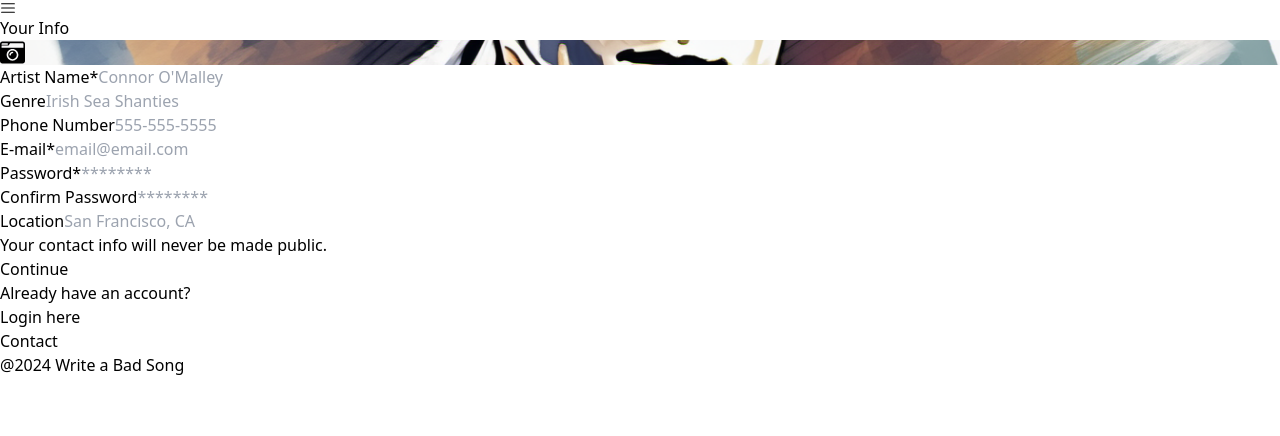
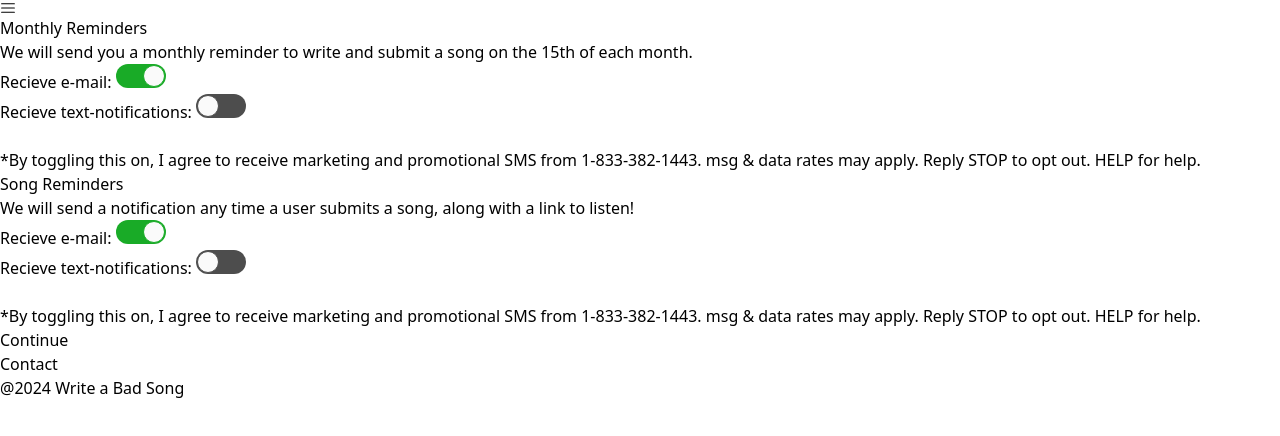
Before and after one commit to leerobertdyer/wabsv2, a React (Vite) app: page /signup in a window 1280 px wide. Shown: the top 436 px of the page. Built offline with nearby package versions, Linux system fonts and the light colour scheme; no server answers.

Commit message:
feat: started the twilio verification

```diff
--- a/src/App.tsx
+++ b/src/App.tsx
@@ -13,6 +13,7 @@ import Feed from "./Views/Feed/Feed";
 import { useEffect, useState } from "react";
 import { HandleLogout } from "./supabaseHelpers";
 import EmailNotification from "./Components/EmailNotification/EmailNotification";
+import TextNotification from "./Components/TextNotification/TextNotification";
 
 function App() {
   const [photo, setPhoto] = useState("");
@@ -83,6 +84,7 @@ function handleUpdateLoginState() {
           <Route path="/login" element={<Login getProfile={getProfile} />} />
           <Route path="/signup" element={<Signup getProfile={getProfile} />} />
           <Route path="/send-email" element={<EmailNotification />} />
+          <Route path="/send-text" element={<TextNotification />} />
           <Route
             path="/profile"
             element={
--- /dev/null
+++ b/src/Components/TextNotification/TextNotification.tsx
@@ -0,0 +1,25 @@
+import { useEffect } from "react";
+
+export default function TextNotification() {
+
+    useEffect(() => {
+        async function test() {
+         const resp = await fetch(`${import.meta.env.VITE_BACKEND_URL}/text-notification`, {
+            method: 'POST',
+            headers: { 'Content-Type': 'application/json' },
+            body: JSON.stringify({ message: 'Big Bobby Strikes Again', to: '+12318818138' })
+        })
+        if (resp) {
+            const data = await resp.json();
+            console.log(data)
+        }
+    }
+        test();
+    }, [])
+
+  return (
+    <div>
+      <h1>TextNotification</h1>
+    </div>
+  );
+}
--- a/src/Views/signup/Signup.tsx
+++ b/src/Views/signup/Signup.tsx
@@ -22,7 +22,7 @@ export default function Signup({ getProfile }: PropsDefinition) {
   const [passwordConfirm, setPasswordConfirm] = useState("");
   const [location, setLocation] = useState("");
   const [monthlyReminder, setMonthlyReminder] = useState(true);
-  const [formPage, setFormPage] = useState(1);
+  const [formPage, setFormPage] = useState(2);
   const [success, setSuccess] = useState(false);
 
   async function handleSignupSubmit() {
@@ -66,7 +66,7 @@ export default function Signup({ getProfile }: PropsDefinition) {
           ) : (
             <>
               <SignupPage2 monthlyReminder={monthlyReminder} setMonthlyReminder={setMonthlyReminder} />
-              <div className="w-[22rem] m-auto flex justify-center">
+              <div className="w-[22rem] pb-[10rem] m-auto flex justify-center">
                 <Button
                   role="primary"
                   size="medium"
--- a/src/Views/signup/SignupPage1.tsx
+++ b/src/Views/signup/SignupPage1.tsx
@@ -64,7 +64,7 @@ export default function SignupBasicInfo(props: PropsDefinition) {
       }
       return (
         <>
-          <div className="pt-5 w-[22rem] pb-[7rem] flex flex-col items-center m-auto">
+          <div className="pt-5 w-[22rem] pb-[10rem] flex flex-col items-center mx-auto">
             <h1 className="text-2xl pb-3 font-bold">Your Info</h1>
               <div
                 className="
--- a/src/Views/signup/SignupPage2.tsx
+++ b/src/Views/signup/SignupPage2.tsx
@@ -1,32 +1,103 @@
 import { Dispatch, SetStateAction } from "react";
-import  Toggle  from "react-toggle";
-import "react-toggle/style.css"
-
+import Toggle from "react-toggle";
+import "react-toggle/style.css";
 
 type PropsDefinition = {
   setMonthlyReminder: Dispatch<SetStateAction<boolean>>;
   monthlyReminder: boolean;
 };
 
-export default function SignupPage2({ setMonthlyReminder, monthlyReminder }: PropsDefinition) {
+export default function SignupPage2({
+  setMonthlyReminder,
+  monthlyReminder,
+}: PropsDefinition) {
   return (
+    <div className="flex align-center bg-pink-200">
       <div className="flex flex-col items-center w-[22rem] m-auto">
         <h5 className="text-2xl font-bold">Monthly Reminders</h5>
         <p className="text-sm pt-2 pb-2">
-      We will send you an e-mail reminder to write a song on the 15th of each month. You have the choice to turn it on or off.
+          We will send you a monthly reminder to write and submit a song on the
+          15th of each month.
         </p>
-      <div className="w-full flex justify-between">
-          <label className="flex items-center gap-2">
-            Recieve e-mail:
+        <div className="w-full flex justify-between bg-wabsGrayLight p-4 my-2 rounded-xl">
+          <label className="flex items-center gap-2">Recieve e-mail: </label>
           <Toggle
             defaultChecked={true}
             icons={{
               checked: null,
               unchecked: null,
             }}
-              onChange={() => {setMonthlyReminder(!monthlyReminder)}}
+            onChange={() => {
+              setMonthlyReminder(!monthlyReminder);
+            }}
           />
+        </div>
+        <div className="w-full flex flex-col justify-between bg-wabsGrayLight p-4  rounded-xl text-xs">
+          <div className="w-full flex justify-between">
+            <label className="flex items-center gap-2">
+              Recieve text-notifications:{" "}
             </label>
+            <Toggle
+              defaultChecked={false}
+              icons={{
+                checked: null,
+                unchecked: null,
+              }}
+              onChange={() => {
+                setMonthlyReminder(!monthlyReminder);
+              }}
+            />
+          </div>
+          <br />
+          <p className="">
+            *By toggling this on, I agree to receive marketing and promotional
+            SMS from 1-833-382-1443. msg & data rates may apply. Reply STOP to
+            opt out. HELP for help.
+          </p>
+        </div>
+      </div>
+      <div className="flex my-4 flex-col items-center w-[22rem] m-auto">
+        <h5 className="text-2xl font-bold">Song Reminders</h5>
+        <p className="text-sm pt-2 pb-2">
+          We will send a notification any time a user submits a song, along with
+          a link to listen!
+        </p>
+        <div className="w-full flex justify-between bg-wabsGrayLight p-4 my-2 rounded-xl">
+          <label className="flex items-center gap-2 ">Recieve e-mail: </label>
+          <Toggle
+            defaultChecked={true}
+            icons={{
+              checked: null,
+              unchecked: null,
+            }}
+            onChange={() => {
+              setMonthlyReminder(!monthlyReminder);
+            }}
+          />
+        </div>
+        <div className="w-full flex flex-col justify-between bg-wabsGrayLight p-4 mt-2 rounded-xl text-xs">
+          <div className="w-full flex justify-between">
+            <label className="flex items-center gap-2">
+              Recieve text-notifications:{" "}
+            </label>
+            <Toggle
+              defaultChecked={false}
+              icons={{
+                checked: null,
+                unchecked: null,
+              }}
+              onChange={() => {
+                setMonthlyReminder(!monthlyReminder);
+              }}
+            />
+          </div>
+          <br />
+          <p className="">
+            *By toggling this on, I agree to receive marketing and promotional
+            SMS from 1-833-382-1443. msg & data rates may apply. Reply STOP to
+            opt out. HELP for help.
+          </p>
+        </div>
       </div>
     </div>
   );
--- a/tailwind.config.js
+++ b/tailwind.config.js
@@ -9,6 +9,7 @@ export const theme = {
       wabsSuccess: '#5FAD56',
       wabsLink: '#0075B2',
       wabsGray: '#7F7D7D',
+      wabsGrayLight: '#E5E5E5',
       wabsSecondary: '#413620'
     }
   },
```
Lines whose indentation alone changed are shown as unchanged.
